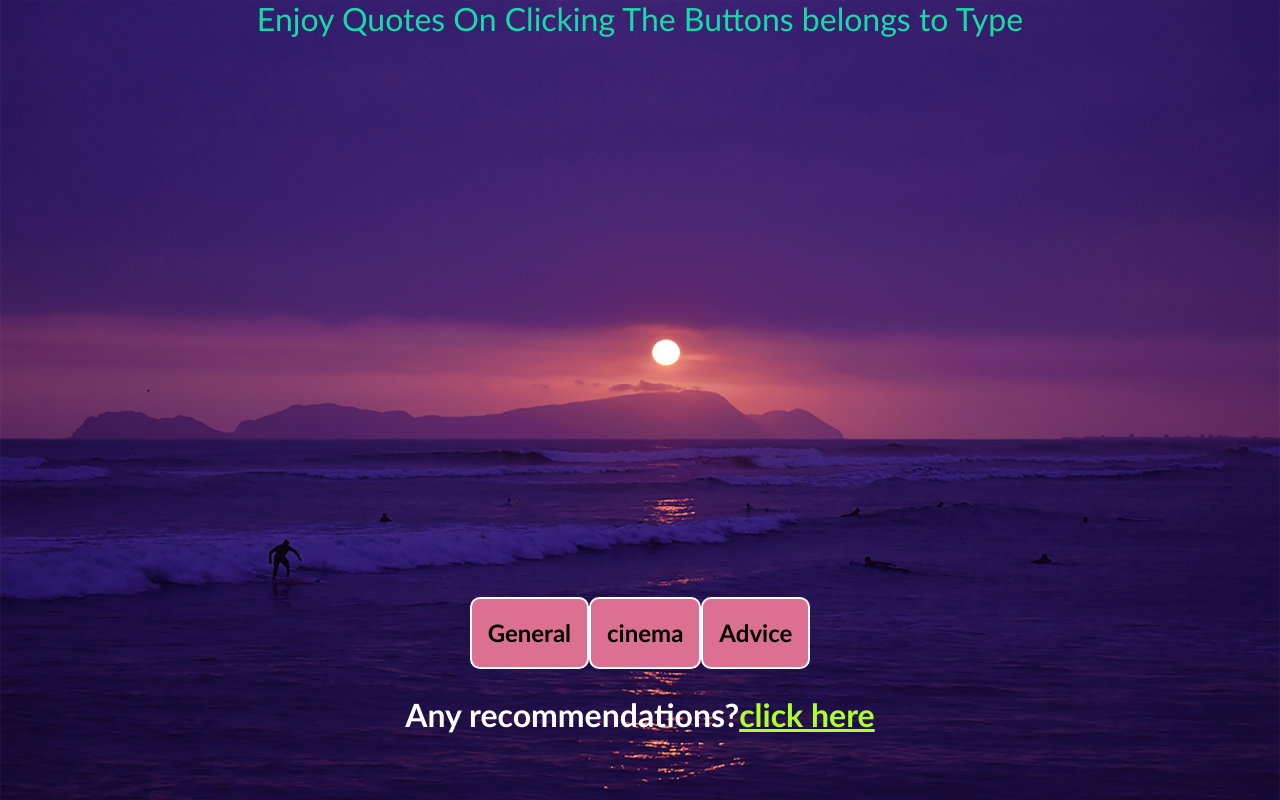
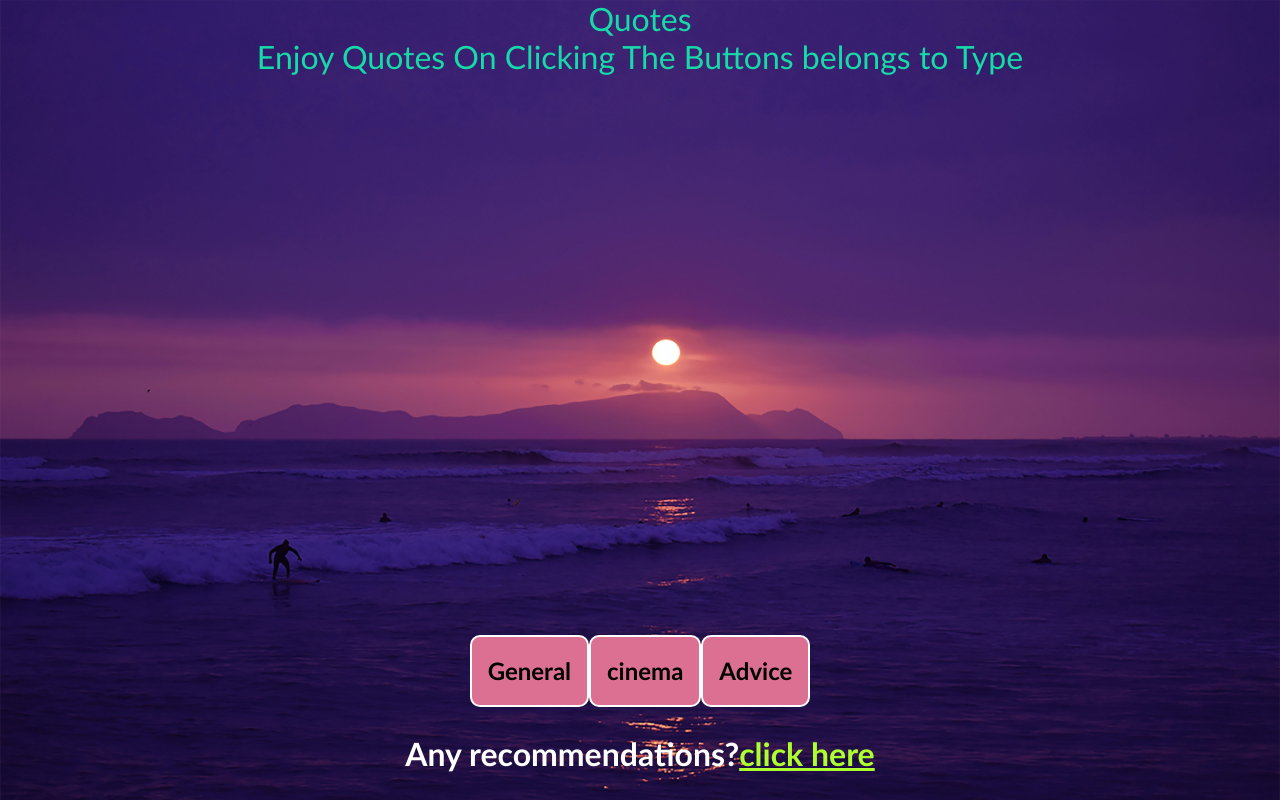
Before and after one commit to mathik2/quotes, a plain HTML site: page index.html in a window 1280 px wide. Drawn offline with nearby package versions, Linux system fonts and the light colour scheme.

Commit message:
Update index.html

```diff
--- a/index.html
+++ b/index.html
@@ -88,7 +88,8 @@
 </head>
 
 <body>
-    <h1>Enjoy Quotes On Clicking The Buttons belongs to Type</h1>
+
+    <h1>Quotes <br>Enjoy Quotes On Clicking The Buttons belongs to Type</h1>
 
 
 
@@ -103,13 +104,7 @@
         <button onclick="advice()" class="button">Advice</button>
     </div>
 
-
-
-
-
-
-
-    <footer>
+<footer>
         Any recommendations?<a href="mailto:mathivathanasp@gmail.com">click here</a>
     </footer>
 
@@ -123,7 +118,7 @@
                     con.innerHTML = data.content + '<br><br>' + 'By&nbsp;&nbsp;&nbsp;' + data.author;
 
                     con.style.color = "yellow";
-                    console.log(con.innerHTML)
+
                 })
 
         }
```
